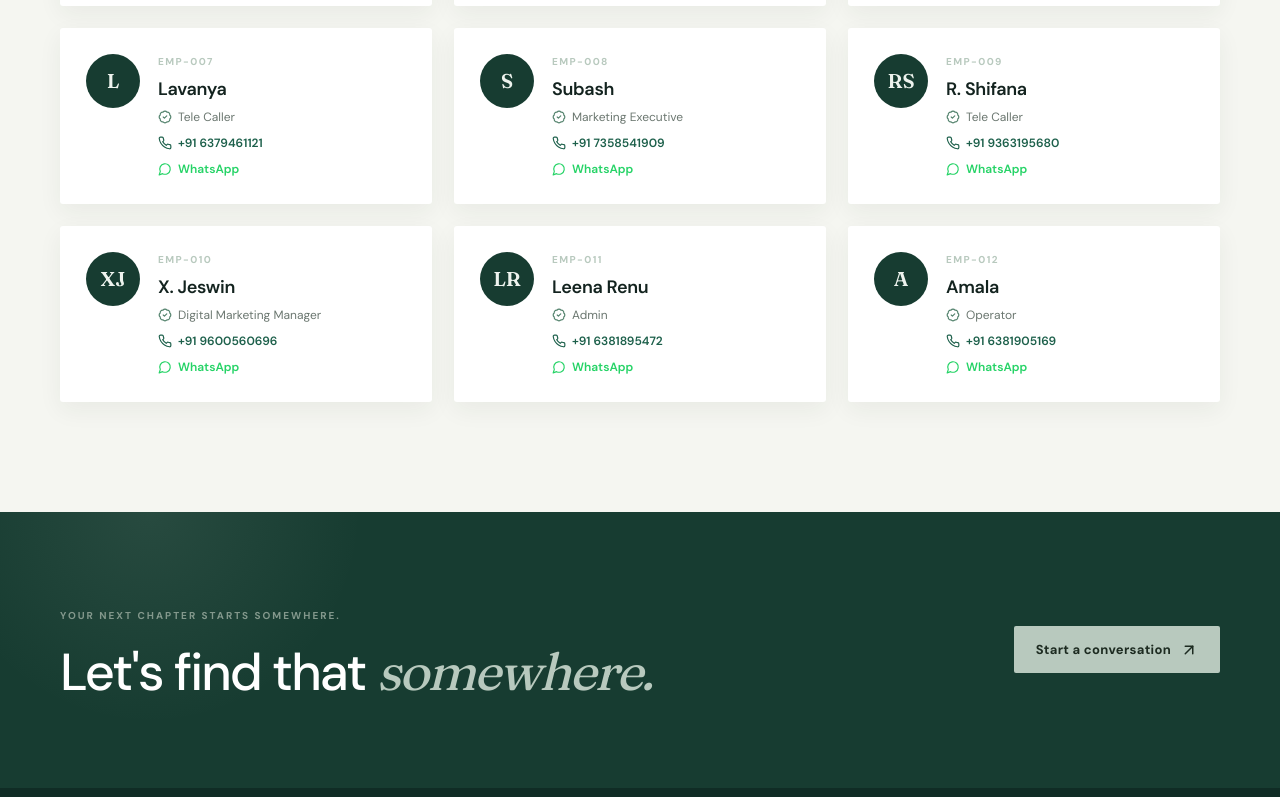
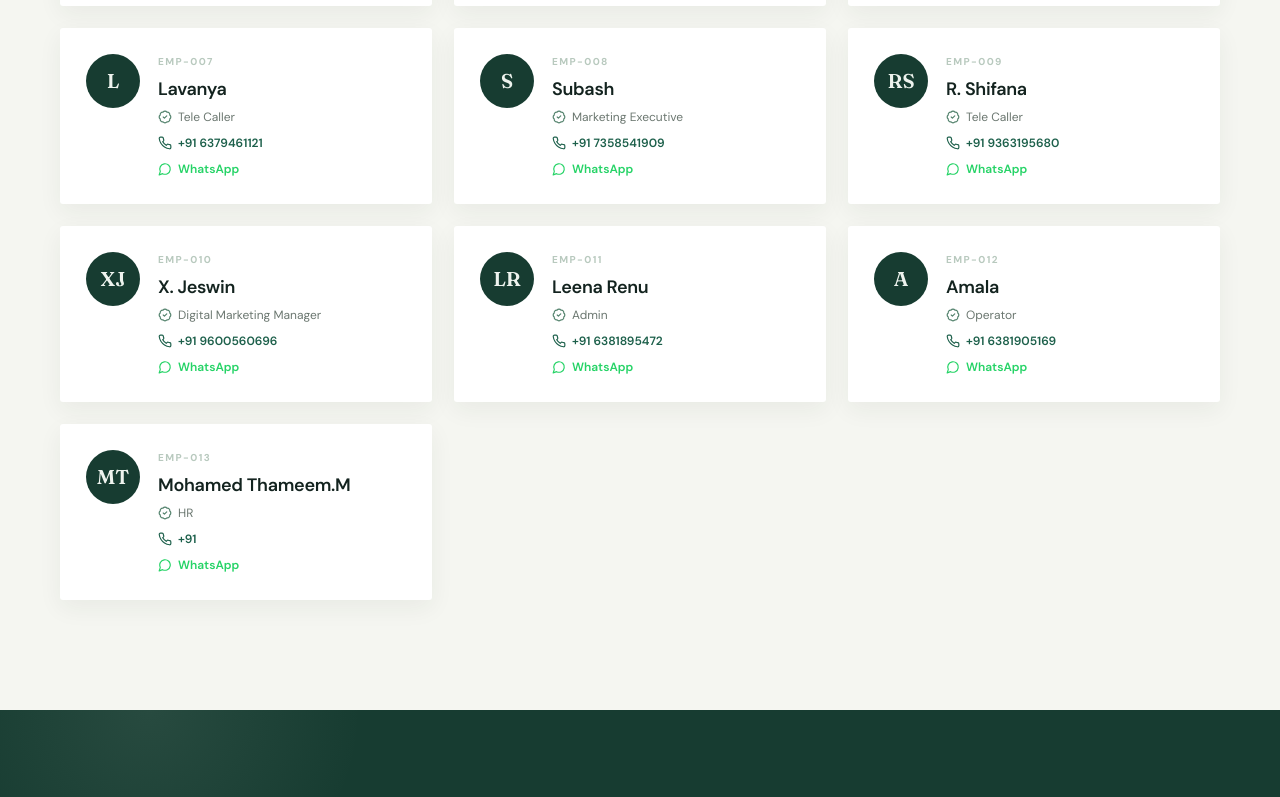
Before and after one commit to beehomecreators-lang/bhome, a React (Vite) app: page / in a window 1280 px wide. Shown: the part 3249-4046 px from the top of the page. Built offline with nearby package versions, Linux system fonts and the light colour scheme.

Commit message:
Add Mohamed Thameem M as HR employee

```diff
--- a/src/data/content.ts
+++ b/src/data/content.ts
@@ -139,4 +139,5 @@ export const teamMembers: TeamMember[] = [
   { id: "EMP-010", name: "X. Jeswin", designation: "Digital Marketing Manager", mobile: "9600560696" },
   { id: "EMP-011", name: "Leena Renu", designation: "Admin", mobile: "6381895472" },
   { id: "EMP-012", name: "Amala", designation: "Operator", mobile: "6381905169" },
+  { id: "EMP-013", name: "Mohamed Thameem.M", designation: "HR", mobile: "" },
 ];
```
